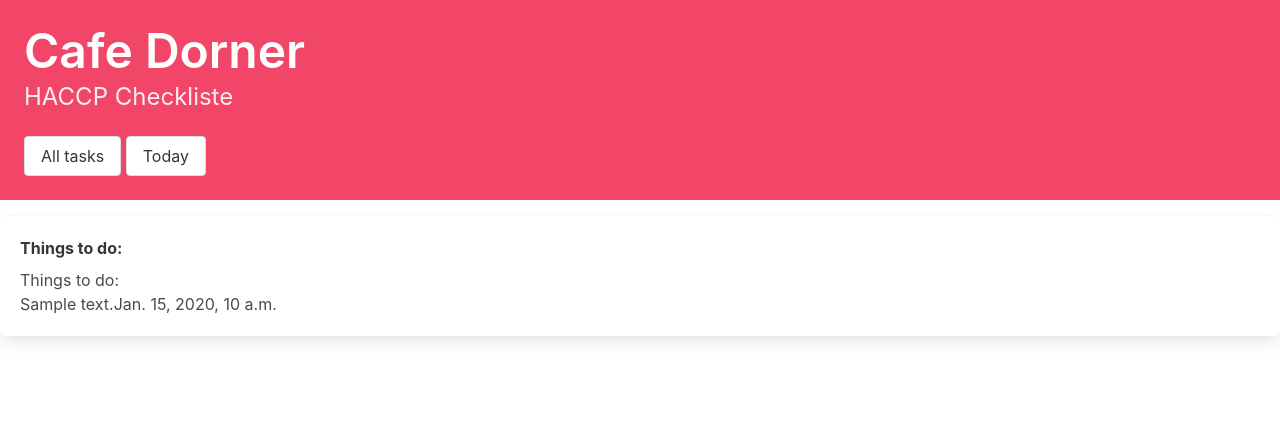
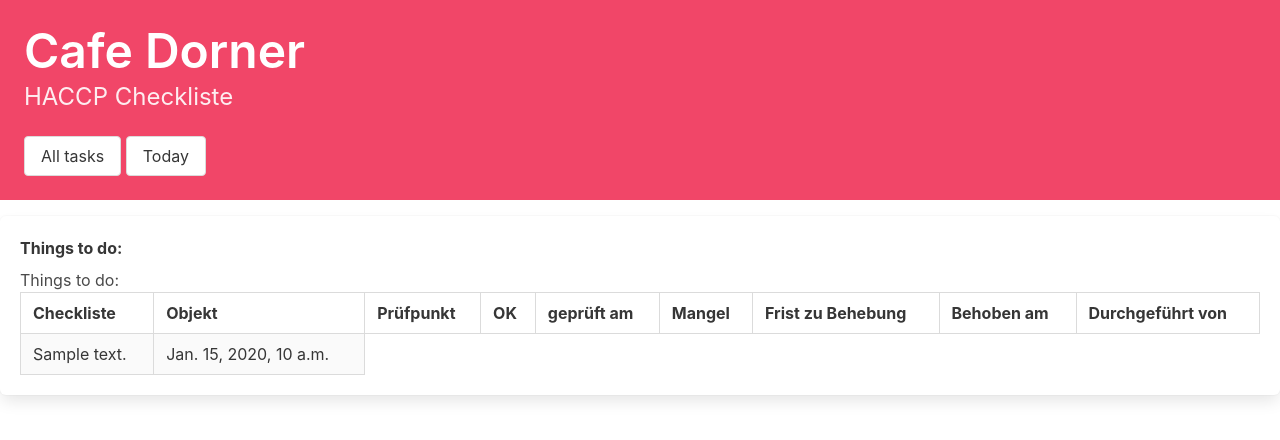
Before and after one commit to pumucklll/HACCP, a Django app: template templates/index.html in a window 1280 px wide. Shown: the top 440 px of the page. Run offline with Django 5.2, Linux system fonts and the light colour scheme; the template is opened without the code that fills it: most values are stand-ins (such as "Sample title", 1, 10 or a date in 2020).

Commit message:
3 Bulma funktioniert

```diff
--- a/templates/base.html
+++ b/templates/base.html
@@ -29,6 +29,12 @@
               margin-left: 0px;
               margin-right: 0px;
             }
+
+            table, th, td {
+                border:0px solid black;
+            }
+            </style>
+
         </style>
 
     </head>
--- a/templates/index.html
+++ b/templates/index.html
@@ -3,12 +3,33 @@
     <div class="field">
     <label class="label">Things to do:</label>
     <h1>Things to do:</h1>
-        <table>
+        <table class="table table is-bordered  is-striped
+                is-hoverable " style="width:100%">
+
+            <tr>
+                <th>Checkliste</th>
+                <th>Objekt</th>
+                <th>Prüfpunkt</th>
+                <th>OK</th>
+                <th>geprüft am</th>
+                <th>Mangel</th>
+                <th>Frist zu Behebung</th>
+                <th>Behoben am</th>
+                <th>Durchgeführt von</th>
+
+
+
+
+            </tr>
             {% for item in object_list %}
             <tr>
                 <td>{{ item.text }}</td>
                 <td>{{ item.due_date }}</td>
+
+
+
             </tr>
+
             {% endfor %}
         </table>
     </div>
```
